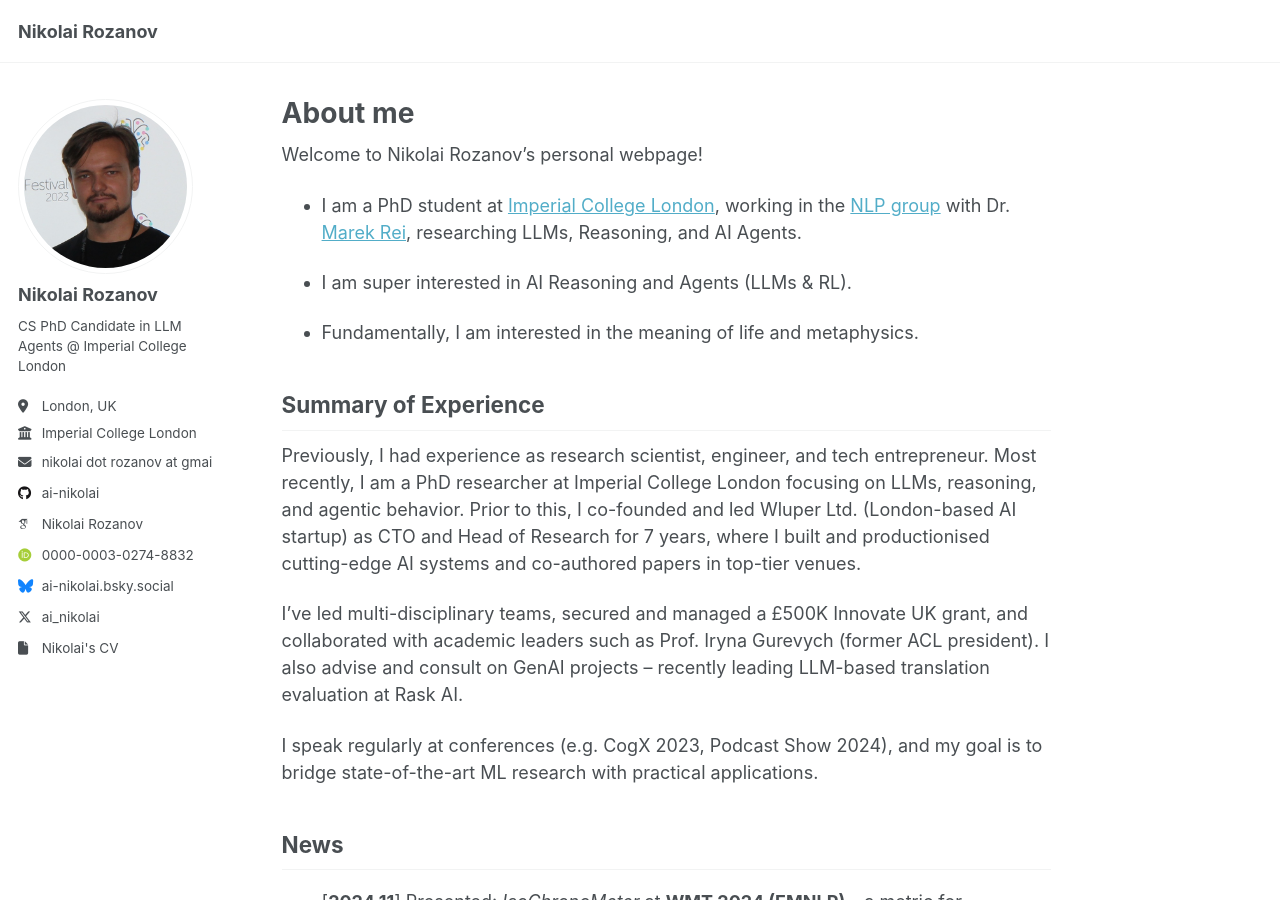
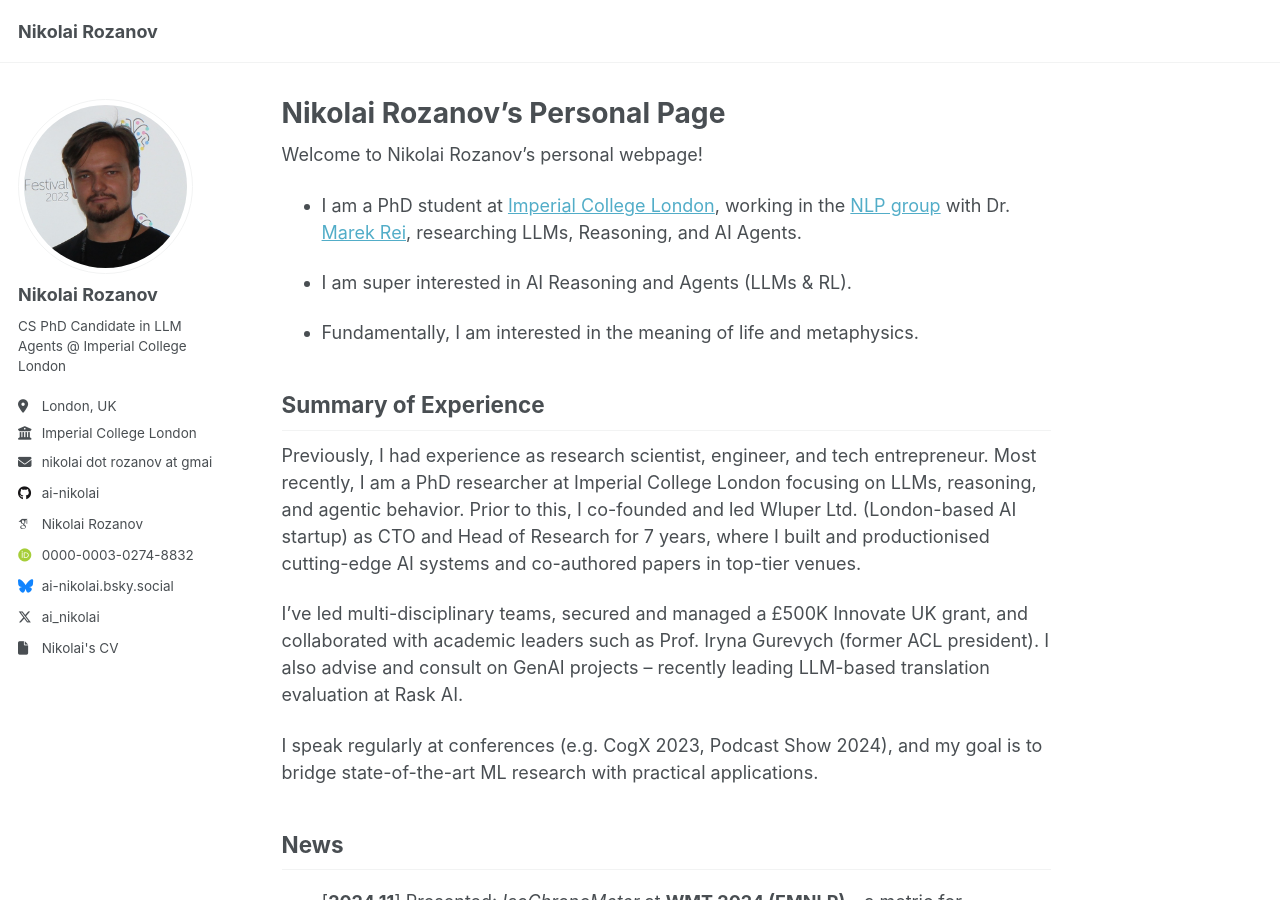
Before and after one commit to ai-nikolai/ai-nikolai.github.io, a Jekyll site: the page built from _pages/about.md, in a window 1280 px wide and 900 px high. Built offline with Jekyll 4.4.1, drawn with Linux system fonts in a browser that asks for light colours; some web fonts are replaced.

```diff
--- a/_config.yml
+++ b/_config.yml
@@ -150,7 +150,8 @@ analytics:
   provider               :  "google-analytics-4" # false (default), "google", "google-universal", "google-analytics-4", "custom"
   google:
     tracking_id          :  "G-N61Q6803EK"
-
+  google-analytics-4:
+    tracking_id          :  "G-N61Q6803EK"
 
 # Reading Files
 include:
--- a/_pages/about.md
+++ b/_pages/about.md
@@ -1,7 +1,7 @@
 ---
 permalink: /
-title: "About me"
-excerpt: "About me"
+title: "Nikolai Rozanov's Personal Page"
+excerpt: "Nikolai Rozanov's Personal Page"
 author_profile: true
 redirect_from:
   - /about/
```
